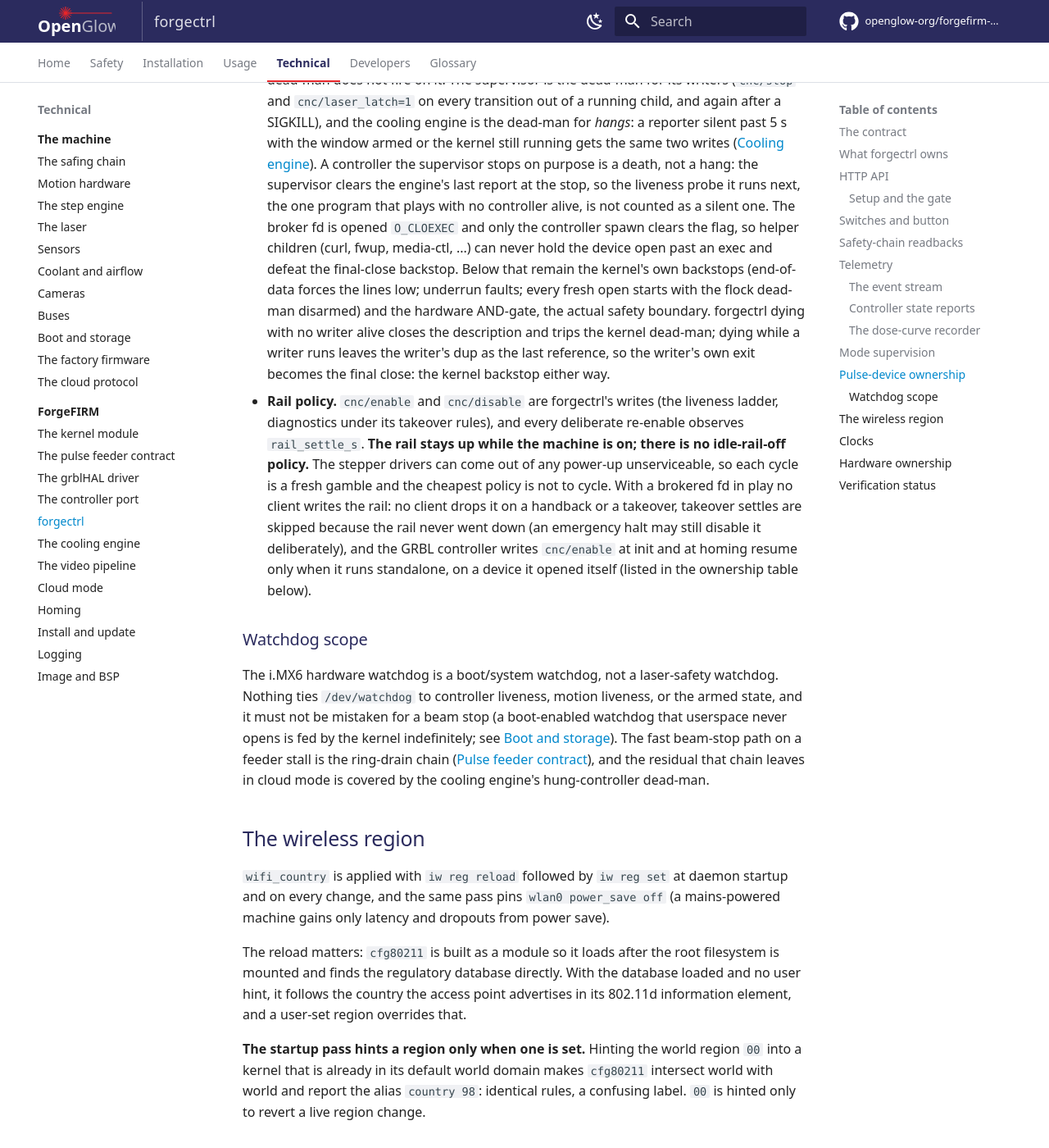
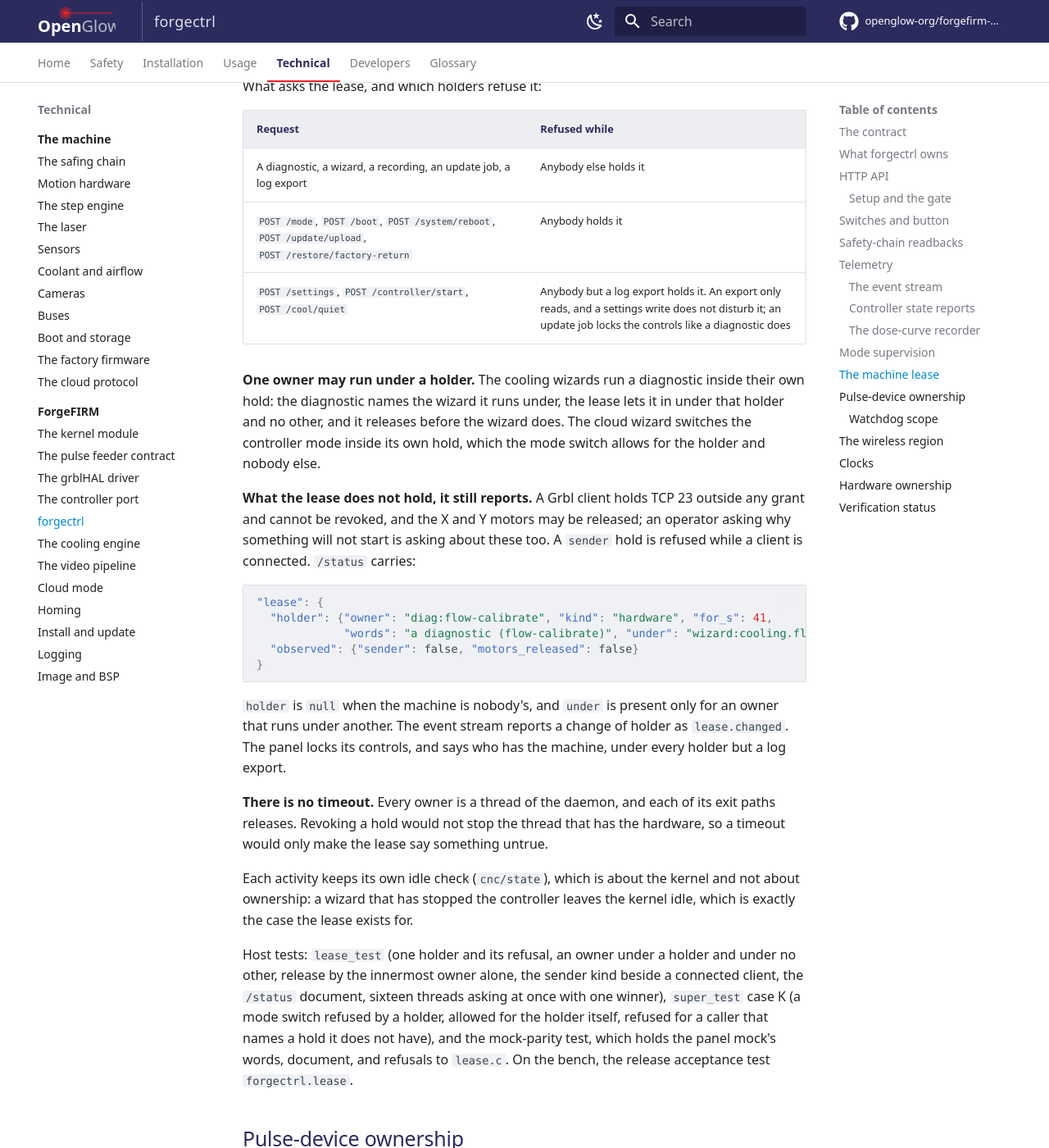
Before and after one commit to openglow-org/forgefirm-docs, an MkDocs documentation site: the page built from docs/technical/forgefirm/forgectrl.md, in a window 1280 px wide and 1400 px high, scrolled down 17548 px. Shown: the whole window at 82% size. Built offline with MkDocs 1.6.1 and Material for MkDocs 9.7.7, drawn with Linux system fonts in a browser that asks for light colours; comment, search, counter and statistics services are not loaded; some of the changed text lies outside the part shown.

Commit message:
The machine lease
forgectrl.md gains "The machine lease": what it is for, the owners and the
four kinds of hold, which requests ask it and which holders refuse each
(every holder but a log export locks the settings, the controller's start,
and the quiet hold; an update job locks them like a diagnostic does), the
one owner that may run under a holder, what is reported though it is not
held (a connected Grbl client, the motors released), the "lease" block of
/status, that there is no timeout and why, and why each activity keeps its
own idle check. The /status row and the event table carry "lease" and
lease.changed. usage/control-panel.md, settings.md, and troubleshooting.md
say who locks the settings now, and that the banner and the refusal name
it.

check-style.py is clean, and check-interfaces.py against the forgectrl
working tree finds every route documented (221 checked).

````diff
--- a/docs/technical/forgefirm/forgectrl.md
+++ b/docs/technical/forgefirm/forgectrl.md
@@ -124,7 +124,7 @@ costs one bounded error, never a pinned thread.
 | `GET /wiz/record?download=1`, `GET /wiz/record.html`, `POST /wiz/changed` (`what`) | The record as a download named after the sheet id; the printable summary (`recordhtml.c`: one page, no script, every value escaped, the steps in catalog order with the sentence, the settings written with their values before, and the numbers); a replaced part or a service mapped to the wizards to run again (`setup.c`: the table of changes, required for the wizards whose settings were measured on the old part, recommended for the ones that prove it; a required flag never drops to recommended, and a run clears it). The record routes take a login session or the token |
 | `POST /wiz/<id>/start`, `POST /wiz/<id>/answer` (`seq`, `value`), `POST /wiz/<id>/abort`, `POST /wiz/<id>/takeover`, `GET /wiz/dark`, `GET /wiz/shot?cam=lid\|head` | The checks (the dark wizards) and the sheet cards (the live wizards): one runs at a time on a worker thread; the status carries the phase, the progress, the time so far, the log, the open prompt with its sequence number and how long it waits (`timeout_s`, `since_s`), the result (a live card's carries a `summary` sentence), the settings the wizard wrote with their values before (`applied`), and the run's ownership (`owned`: a login session drives it; `mine`: the requester's); the login session that started a run answers and aborts it, another session is refused (409) until it takes the run over, and a requester with no session (a tool with the token) is never held back; the shot is the cameras check's last snapshot |
 | `GET /wiz/sheet.svg?card=<id>`, `GET /wiz/sheet.gcode?card=<id>` | A sheet card's preview (the drawing the daemon streams, from the record's facts) and its program body; the live wizards stream their programs through the daemon's own sender (`jobstream.c`: lines in flight up to half the controller's RX ring, ok per line, a $ command, M102 and the program end sent alone as barriers, the emission witnesses sampled at 25 Hz) in loopback posture, with the lens referenced on its hall sensor first; the focus card homes the lens on its bottom stop to place the hall edge in the carriage's travel, and its result is the focus model in the lens's own half-steps ([The motion hardware](../machine/motion-hardware.md#the-lens-and-its-travel)) |
-| `GET /status` | Machine operational status as JSON: state, position with `homed_axes` naming the axes that carry a reference and `home_source` naming what set it (`gfcloud`, `manual`, or `startup` for the lens reference alone), `motors_released` (the release marker stands, [Homing](homing.md#the-motor-release)), fans, coolant, switches, `gates_off`, `temps`, `sys`, the `grbl` block ([Telemetry](#telemetry)) |
+| `GET /status` | Machine operational status as JSON: state, position with `homed_axes` naming the axes that carry a reference and `home_source` naming what set it (`gfcloud`, `manual`, or `startup` for the lens reference alone), `motors_released` (the release marker stands, [Homing](homing.md#the-motor-release)), `lease` (who has the machine, [The machine lease](#the-machine-lease)), fans, coolant, switches, `gates_off`, `temps`, `sys`, the `grbl` block ([Telemetry](#telemetry)) |
 | `GET /settings` | Current settings as JSON, plus `machine_id` (the fuse-derived identity), the firmware version, `tls_fingerprint`, and the `gates` table: range, recommended band, off end, and state per gate setting |
 | `POST /settings?key=value&...` | Set any subset of known keys. An empty value clears a key to its built-in default. Refused (409) unless the machine is idle. `cloud_enabled=1` from 0 takes `phrase=I UNDERSTAND` (400 without it); `cloud_enabled=0` takes `homing_mode` to `none` and `controller_mode` to `grbl` when they point at the cloud |
 | `GET /mode` | Supervisor state: mode, controller (`running`, `stopped`, `standby`, `waiting` with `why` naming what is open, `motion-fault`, or `gated` with `why`), pid, motion verdict, and `why` behind an unverified or faulted verdict (the probe's own words) |
@@ -373,6 +373,7 @@ every 5 s.
 | `alarm` | `code` | The GRBL controller raises an alarm |
 | `homing.started`, `homing.completed`, `homing.failed` | `source`, `axes` on completed | A homing session starts and ends. A manual home has no session, so it is a `homing.completed` alone |
 | `motors.released`, `motors.energized` | | The X and Y motor release and its end |
+| `lease.changed` | `owner`, or `null` | The machine lease's innermost holder changes ([The machine lease](#the-machine-lease)) |
 | `bye` | `reason`: `replaced` | This stream is ending because the same address opened a newer one |
 
 An edge detector reads state the daemon already holds (the supervisor, the
@@ -575,6 +576,75 @@ only when the machine is idle. The two modes side by side are on
 [ForgeFIRM](index.md); the operator's view is on
 [Modes](../../usage/modes.md).
 
+## The machine lease
+
+Diagnostics, the setup wizards, update jobs, the dose-curve recorder, and the
+log export each know whether they themselves are running. The lease is where
+each of them asks about all the others. Whoever runs takes it; whoever wants
+to start while another holds it is refused with 409, and the refusal names
+the holder: `a diagnostic (flow-verify) holds the machine`. The routes that
+must not act under a holder ask it too.
+
+An owner is a short name, `<what>:<which>`. A hold is one of four kinds:
+
+| Owner | Kind | Taken by |
+|---|---|---|
+| `diag:<tool>` | `hardware` | A diagnostic: it stops the controller and drives the thermal hardware itself |
+| `wizard:<id>` | `hardware` | A setup wizard, for as long as its check runs |
+| `recorder` | `sender` | The dose-curve recorder, which is the Grbl sender for its own ladder |
+| `update:<job>` | `system` | An update job: `download`, `apply`, `restore`, `factory-return` |
+| `logs.export` | `export` | A log export, from its staging to the end of the download. It only reads the machine at rest |
+
+What asks the lease, and which holders refuse it:
+
+| Request | Refused while |
+|---|---|
+| A diagnostic, a wizard, a recording, an update job, a log export | Anybody else holds it |
+| `POST /mode`, `POST /boot`, `POST /system/reboot`, `POST /update/upload`, `POST /restore/factory-return` | Anybody holds it |
+| `POST /settings`, `POST /controller/start`, `POST /cool/quiet` | Anybody but a log export holds it. An export only reads, and a settings write does not disturb it; an update job locks the controls like a diagnostic does |
+
+**One owner may run under a holder.** The cooling wizards run a diagnostic
+inside their own hold: the diagnostic names the wizard it runs under, the
+lease lets it in under that holder and no other, and it releases before the
+wizard does. The cloud wizard switches the controller mode inside its own
+hold, which the mode switch allows for the holder and nobody else.
+
+**What the lease does not hold, it still reports.** A Grbl client holds TCP
+23 outside any grant and cannot be revoked, and the X and Y motors may be
+released; an operator asking why something will not start is asking about
+these too. A `sender` hold is refused while a client is connected. `/status`
+carries:
+
+```json
+"lease": {
+  "holder": {"owner": "diag:flow-calibrate", "kind": "hardware", "for_s": 41,
+             "words": "a diagnostic (flow-calibrate)", "under": "wizard:cooling.flow"},
+  "observed": {"sender": false, "motors_released": false}
+}
+```
+
+`holder` is `null` when the machine is nobody's, and `under` is present only
+for an owner that runs under another. The event stream reports a change of
+holder as `lease.changed`. The panel locks its controls, and says who has the
+machine, under every holder but a log export.
+
+**There is no timeout.** Every owner is a thread of the daemon, and each of
+its exit paths releases. Revoking a hold would not stop the thread that has
+the hardware, so a timeout would only make the lease say something untrue.
+
+Each activity keeps its own idle check (`cnc/state`), which is about the
+kernel and not about ownership: a wizard that has stopped the controller
+leaves the kernel idle, which is exactly the case the lease exists for.
+
+Host tests: `lease_test` (one holder and its refusal, an owner under a
+holder and under no other, release by the innermost owner alone, the sender
+kind beside a connected client, the `/status` document, sixteen threads
+asking at once with one winner), `super_test` case K (a mode switch refused
+by a holder, allowed for the holder itself, refused for a caller that names
+a hold it does not have), and the mock-parity test, which holds the panel
+mock's words, document, and refusals to `lease.c`. On the bench, the release
+acceptance test `forgectrl.lease`.
+
 ## Pulse-device ownership
 
 `/dev/glowforge` semantics (kernel details on
````
Also changed, not shown: docs/usage/control-panel.md (+2 -1 lines), docs/usage/settings.md (+2 -1 lines), docs/usage/troubleshooting.md (+1 -1 lines).
